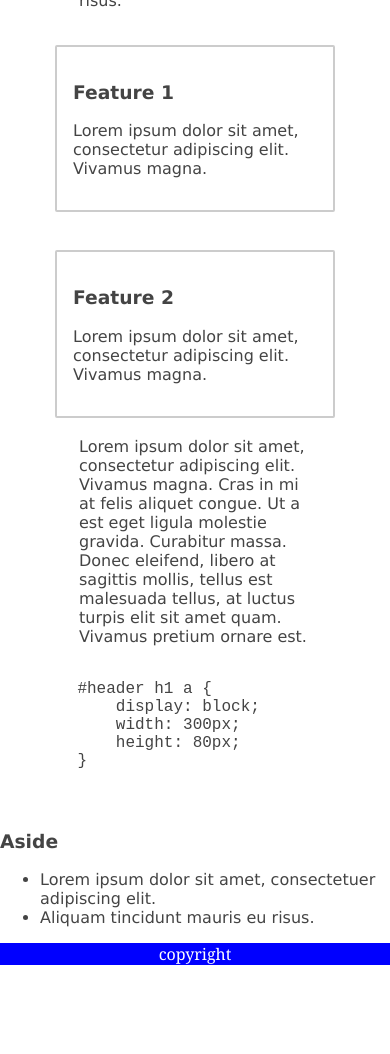
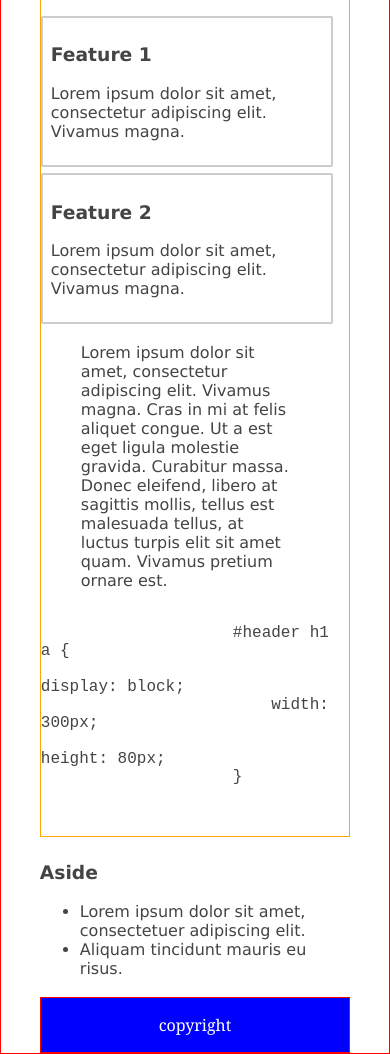
Before and after one commit to isabelarcher/kit, a plain HTML site: page index.html in a window 390 px wide. Shown: the part 710-1764 px from the top of the page. Before the commit the page ends 1691 px from the top, so only its background shows below. Drawn offline with Linux system fonts and the light colour scheme; files whose address does not match are found by name.

Commit message:
Incorporated layout examples
Worked out issues with responsive grid being inside SASS, added group and styling divs to markup.

```diff
--- a/index.html
+++ b/index.html
@@ -12,6 +12,7 @@
 </head>
 
 <body>
+    <div id="wrapper">
         <header id="banner">Banner container</header>
         <nav>
             <ul>
@@ -21,7 +22,9 @@
                 <li><a href="#">Contact Us</a></li>
             </ul>
         </nav>
-<div id="main-container">
+        <div class="group-container">
+            <section id="main-container">
+                <div class="styling">
                     <h1>Title of page</h1>
                     <p><strong>Pellentesque habitant morbi tristique</strong> senectus et netus et malesuada fames ac turpis egestas. Vestibulum tortor quam, feugiat vitae, ultricies eget, tempor sit amet, ante. Donec eu libero sit amet quam egestas semper. <em>Aenean ultricies mi vitae est.</em> Mauris placerat eleifend leo. Quisque sit amet est et sapien ullamcorper pharetra. Vestibulum erat wisi, condimentum sed, <code>commodo vitae</code>, ornare sit amet, wisi. Aenean fermentum, elit eget tincidunt condimentum, eros ipsum rutrum orci, sagittis tempus lacus enim ac dui. <a href="#">Donec non enim</a> in turpis pulvinar facilisis. Ut felis.</p>
                     <section id="first-section">
@@ -30,24 +33,28 @@
                             <li>Lorem ipsum dolor sit amet, consectetuer adipiscing elit.</li>
                             <li>Aliquam tincidunt mauris eu risus.</li>
                         </ol>
+                        <div class="group-container">
                             <article>
-                <div class="formatting">
+                                <div class="styling">
                                     <h3>Feature 1</h3>
                                     <p>Lorem ipsum dolor sit amet, consectetur adipiscing elit. Vivamus magna.
                                     </p>
                                 </div>
+
                             </article>
                             <article>
-                <div class="formatting">
+                                <div class="styling">
                                     <h3>Feature 2</h3>
                                     <p>Lorem ipsum dolor sit amet, consectetur adipiscing elit. Vivamus magna.
                                     </p>
                                 </div>
                             </article>
+                        </div>
 
                         <blockquote>
                             <p>Lorem ipsum dolor sit amet, consectetur adipiscing elit. Vivamus magna. Cras in mi at felis aliquet congue. Ut a est eget ligula molestie gravida. Curabitur massa. Donec eleifend, libero at sagittis mollis, tellus est malesuada tellus, at luctus turpis elit sit amet quam. Vivamus pretium ornare est.</p>
                         </blockquote>
+
                     </section>
                     <pre><code>
                     #header h1 a {
@@ -56,7 +63,8 @@
                         height: 80px;
                     }
                     </code></pre>
-</div><!-- main-container -->
+                </div>
+            </section><!-- main-container -->
             <aside>
                 <h3>Aside</h3>
                 <ul>
@@ -64,10 +72,11 @@
                     <li>Aliquam tincidunt mauris eu risus.</li>
                 </ul>
             </aside>
-
+        </div>
         <footer>
             <p>copyright</p>
         </footer>
+    </div><!-- wrapper -->
 <script src="support-files/master/js/jquery-1.7.1.min.js"></script>
 </body>
 </html>
--- a/support-files/custom/css/style.scss
+++ b/support-files/custom/css/style.scss
@@ -53,7 +53,7 @@ $tertiary-font-family:Georgia, serif;
     margin: 1% 0 1% 1.6%;
 }
 
-.col:first-child { margin-left: 0; } /* all browsers except IE6 and lower */
+/* do this inline below jcm .col:first-child { margin-left: 0; } /* all browsers except IE6 and lower */
 
 
 /*  REMOVE MARGINS AS ALL GO FULL WIDTH AT 480 PIXELS */
@@ -242,7 +242,7 @@ $tertiary-font-family:Georgia, serif;
     background-color:$primary-bg-color;
     border:solid 2px #ccc;
     border-radius:2px;
-	padding:1em;
+    padding:.5em;
 }
 
 .inline {
@@ -274,44 +274,58 @@ $tertiary-font-family:Georgia, serif;
 ////////////
 // LAYOUT //
 ////////////
+.group-container {
+    @extend .group
+}
 
 body {
     @extend .primary-color-set;
+    border:solid 1px red;
 }
+div#wrapper {
+    width:80%;
+    margin: 0 auto;
+}
+
 header#banner {
     margin-bottom:1em;
     @extend .default-padding;
     @extend .secondary-color-set;
+    border:solid 1px red;
 }
 nav {
-	div.formatting {
     @extend .tertiary-color-set;
-		padding:.5em;
+    border:solid 1px red;
+    ul {
+        @include nav-inline-item-separator('|');
     }
 }
-div#main-container {
-		width: 80%;
-		margin: 0 auto;
-		padding:.5em;
+section#main-container {
+    @extend .col;
+    @extend .span_8_of_12;
+    margin-left:0;
 }
+    section#main-container > .styling {
+        padding:1em 1em 1em 0;
+        border:solid 1px orange;
+    }
+article {
+    @extend .col;
+    @extend .span_6_of_12;
+    .styling {
+        @extend .feature;
+    }
+    &:first-child {
+        margin-left:0;
+    }
+}
+
 aside {
-	div.formatting {
-		@extend .feature;
-		margin:1em 0 0 1em;
-	}
+    @extend .col;
+    @extend .span_4_of_12;
 }
 footer {
     text-align:center;
     @extend .secondary-color-set;
+    border:solid 1px red;
 }
-
-section#first-section {
-	article {
-		@extend .col;
-		@extend .span_6_of_12;
-		div.formatting {
-			@extend .feature;
-			margin: 1em;
-		}
-	}
-}
```
Also changed, not shown: support-files/custom/css/style.css. Lines whose indentation alone changed are shown as unchanged.
